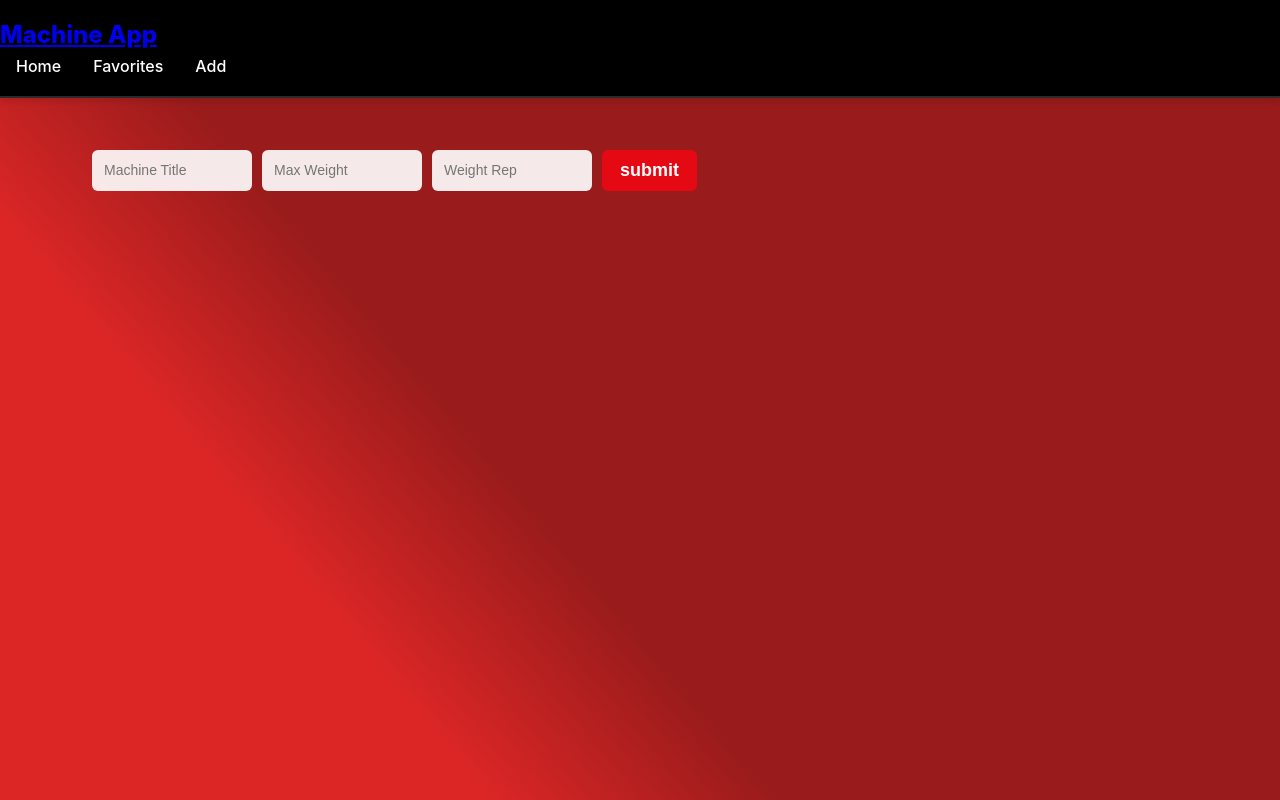
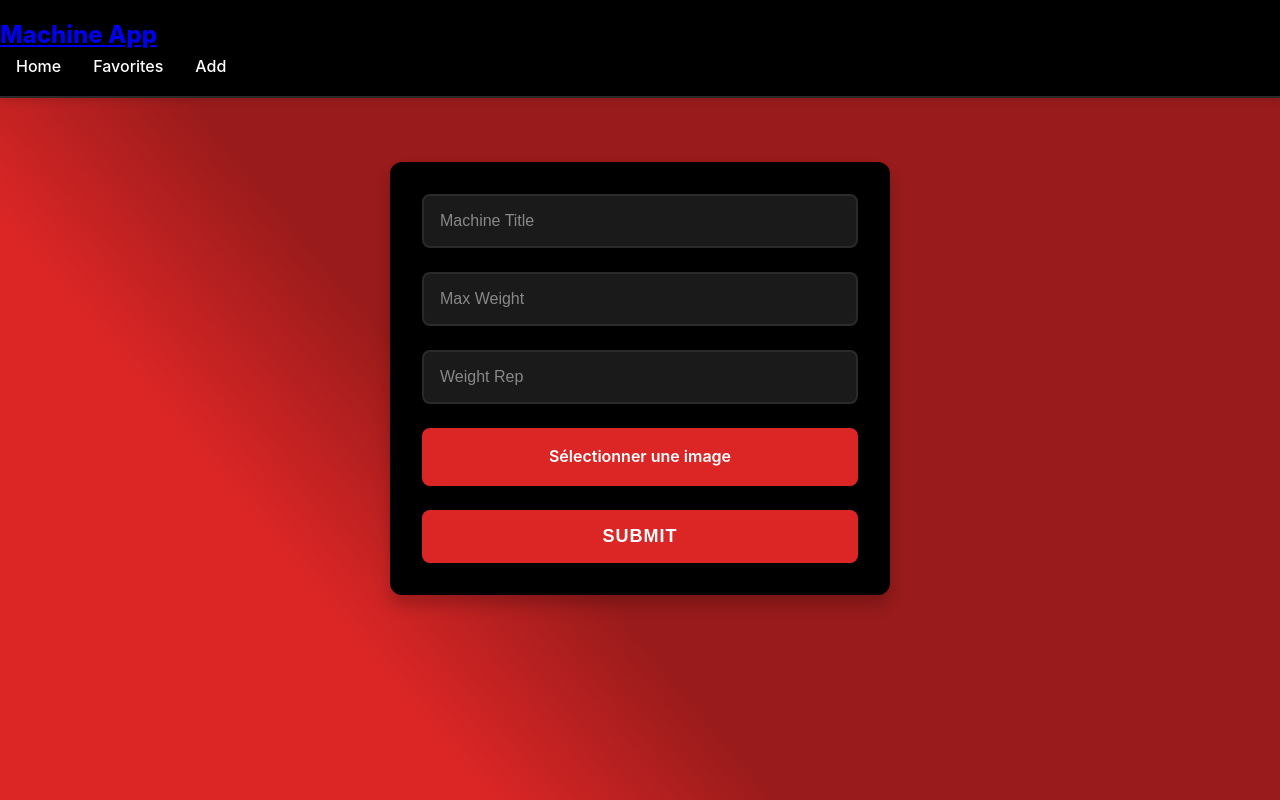
Before and after one commit to Saphire63/muscuApplicationReact, a React (Vite) app in the folder web/: page /add in a window 1280 px wide. Built offline with nearby package versions, Linux system fonts and the light colour scheme.

Commit message:
ajout avec image fonctionnel

```diff
--- a/web/src/components/machineCard.jsx
+++ b/web/src/components/machineCard.jsx
@@ -27,6 +27,7 @@ function MachineCard({machine,onClick}){
                     ❤️
                 </button>
             </div>
+
         </div>
 
     </div>
--- a/web/src/css/addMachine.css
+++ b/web/src/css/addMachine.css
@@ -1,54 +1,134 @@
-/* --- AddMachine.css --- */
+/* addMachine.css */
 
 .AddMachine-form {
+    max-width: 500px;
+    margin: 2rem auto;
+    padding: 2rem;
+    background: var(--black);
+    border-radius: var(--radius-lg);
+    box-shadow: var(--shadow-lg);
     display: flex;
-    flex-wrap: wrap;
-    gap: 10px;
-    padding: 20px;
+    flex-direction: column;
+    gap: 1.5rem;
 }
 
-.AddMachine-form input {
-    background: rgba(255, 255, 255, 0.9);
-    border: none;
-    border-radius: 6px;
-    padding: 8px 12px;
-    font-size: 14px;
-    color: #333;
-    transition: all 0.2s ease;
-    width: 160px;
+.machine-title-input,
+.max-weight-input,
+.mid-weight-input {
+    width: 100%;
+    padding: 1rem;
+    border: 2px solid var(--border-gray);
+    border-radius: var(--radius);
+    background: var(--dark-gray);
+    color: var(--white);
+    font-size: var(--font-base);
+    transition: var(--transition);
+    outline: none;
 }
 
-.AddMachine-form input:focus {
-    outline: none;
-    background: #fff;
-    box-shadow: 0 0 6px rgba(255, 70, 70, 0.7);
-    transform: scale(1.03);
+.machine-title-input:focus,
+.max-weight-input:focus,
+.mid-weight-input:focus {
+    border-color: var(--primary-red);
+    box-shadow: 0 0 0 3px rgba(220, 38, 38, 0.1);
+}
+
+.machine-title-input::placeholder,
+.max-weight-input::placeholder,
+.mid-weight-input::placeholder {
+    color: #888;
+}
+
+.image-upload-container {
+    display: flex;
+    flex-direction: column;
+    gap: 1rem;
+}
+
+.image-upload-label {
+    display: inline-block;
+    padding: 1rem 1.5rem;
+    background: var(--primary-red);
+    color: var(--white);
+    border-radius: var(--radius);
+    cursor: pointer;
+    transition: var(--transition);
+    text-align: center;
+    font-weight: 600;
+    font-size: var(--font-base);
+}
+
+.image-upload-label:hover {
+    background: var(--dark-red);
+    transform: translateY(-2px);
+    box-shadow: var(--shadow-hover);
+}
+
+.image-preview {
+    display: flex;
+    justify-content: center;
+    padding: 1rem;
+    background: var(--dark-gray);
+    border-radius: var(--radius);
+    border: 2px solid var(--border-gray);
+}
+
+.image-preview img {
+    width: 200px;
+    height: auto;
+    border-radius: var(--radius);
+    object-fit: cover;
 }
 
 .submit-btn {
-    background: #e50914;
-    color: #fff;
+    padding: 1rem 1.5rem;
     border: none;
-    border-radius: 6px;
-    padding: 10px 18px;
+    border-radius: var(--radius);
+    background: var(--primary-red);
+    color: var(--white);
     font-weight: 600;
+    font-size: var(--font-lg);
     cursor: pointer;
-    transition: all 0.3s ease;
+    transition: var(--transition);
+    text-transform: uppercase;
+    letter-spacing: 1px;
 }
 
 .submit-btn:hover {
-    background: #ff1f1f;
-    box-shadow: 0 4px 10px rgba(0, 0, 0, 0.3);
+    background: var(--dark-red);
     transform: translateY(-2px);
+    box-shadow: var(--shadow-hover);
 }
 
 .submit-btn:active {
-    transform: scale(0.97);
+    transform: translateY(0);
 }
 
-.AddMachine-form p {
-    width: 100%;
-    margin-top: 10px;
-    font-size: 15px;
-    color: #fff;
+.message {
+    margin-top: 1rem;
+    padding: 1rem;
+    border-radius: var(--radius);
+    text-align: center;
+    font-weight: 500;
+    background: rgba(220, 38, 38, 0.1);
+    border: 2px solid var(--primary-red);
+    color: var(--white);
+    animation: fadeIn 0.3s ease;
 }
+
+/* Responsive */
+@media (max-width: 768px) {
+    .AddMachine-form {
+        margin: 1rem;
+        padding: 1.5rem;
+    }
+
+    .image-preview img {
+        width: 150px;
+    }
+}
+
+/* Animation d'entrée */
+.AddMachine-form {
+    animation: fadeIn 0.5s ease;
+}
--- a/web/src/pages/AddMachine.jsx
+++ b/web/src/pages/AddMachine.jsx
@@ -10,10 +10,53 @@ function AddMachine(){
     const [poidsMax, setPoidsMax] = useState("")
     const [poidsActuel, setPoidsActuel] = useState("")
     const [message, setMessage] = useState("")
+    const [image, setImage] = useState("")
+
+
+        // Gérer l'upload de l'image
+    const handleImageUpload = (event) => {
+        const file = event.target.files[0]
+
+        if (file) {
+            // Vérifier que c'est bien une image
+            if (!file.type.startsWith('image/')) {
+                setMessage("Veuillez sélectionner une image")
+                return
+            }
+
+            // Vérifier la taille (2MB max)
+            if (file.size > 2 * 1024 * 1024) {
+                setMessage("L'image est trop grande (max 2MB)")
+                return
+            }
+
+            const reader = new FileReader()
+
+            reader.onloadend = () => {
+                setImage(reader.result) // Base64 de l'image
+                setMessage("")
+            }
+
+            reader.onerror = () => {
+                setMessage("Erreur lors de la lecture de l'image")
+            }
+
+            reader.readAsDataURL(file)
+        }
+    }
+
+
+
+
     const handleAddMachine = (e) => {
         e.preventDefault()
 
-        const image = "noImage"
+        if(!image){
+            setImage="noImage"
+        }
+        if(title ==""){
+            setMessage("entrez un titre")
+        }
         const alt = title ? `${title} image` : "machine image"
 
         const nM = new Machine(
@@ -25,19 +68,24 @@ function AddMachine(){
         )
         // Utiliser console.log au lieu de print
         //stockage de l'info en localStorage:
+
         try{
             const existingMachine = JSON.parse(localStorage.getItem(title))
             if(existingMachine){
                 setMessage("machine déjà existante")
             }
             else{
-                localStorage.setItem(title, JSON.stringify(nM))
+                localStorage.setItem("Machine_"+title, JSON.stringify(nM))
                 setMessage("machine crée")
             }
         }
         catch(err){
             console.log('Erreur sauvegarde machine', err)
             setMessage("probleme lors de la création de machine")
+            setTitle("")
+            setPoidsMax("")
+            setPoidsActuel("")
+            setImage("")
         }
 
     }
@@ -52,6 +100,7 @@ function AddMachine(){
             className="machine-title-input"
             value={title}
             onChange={(e) => setTitle(e.target.value)}
+            required
             />
             <input
             type="text"
@@ -65,7 +114,33 @@ function AddMachine(){
             className="mid-weight-input input"
             value={poidsActuel}
             onChange={(e) => setPoidsActuel(e.target.value)}/>
+
+
+            <div className="image-upload-container">
+                    <label htmlFor="image-upload" className="image-upload-label">
+                        {image ? "Changer l'image" : "Sélectionner une image"}
+                    </label>
+                    <input
+                        id="image-upload"
+                        type="file"
+                        accept="image/*"
+                        onChange={handleImageUpload}
+                        className="image-upload-input"
+                        style={{ display: 'none' }}
+                    />
+
+                    {image && (
+                        <div className="image-preview">
+                            <img
+                                src={image}
+                                alt="Aperçu"
+                                style={{ width: '200px', marginTop: '10px', borderRadius: '8px' }}
+                            />
+                        </div>
+                    )}
+                </div>
             <button type="submit" className="submit-btn">submit</button>
+
         </form>
         {message && <p>{message}</p>}
     </div>
--- a/web/src/pages/Home.jsx
+++ b/web/src/pages/Home.jsx
@@ -15,12 +15,31 @@ function Home(){
     const [filteredMachines, setFilteredMachines] = useState([]);{/* pour le futur filtrage */}
     const navigate = useNavigate();
 
-    const machines = [
-        new Machine("deadlift", "/images/sdt.jpg", "soulever de terre", 200, 140),
-        new Machine("benchpress", "/images/developpecouche.jpeg", "développé couché", 150, 100),
-        new Machine("squat", "/images/squat.jpg", "Squat", 220, 160),
-        new Machine("incline bench", "/images/developperincline.png", "développé incliné", 120, 80),
-    ]
+    const getMachinesFromStorage = () => {
+        const machines = [];
+
+        for (let i = 0; i < localStorage.length; i++) {
+            const key = localStorage.key(i);
+
+            if (key && key.startsWith("Machine")) {
+                const machineData = JSON.parse(localStorage.getItem(key));
+                // Recréer l'instance si nécessaire
+                const machine = new Machine(
+                    machineData.title,
+                    machineData.image,
+                    machineData.alt,
+                    machineData.poidsMax,
+                    machineData.poidsActuel,
+                );
+                machines.push(machine);
+            }
+        }
+
+        return machines;
+    };
+
+    const machines = getMachinesFromStorage();
+
     const handleSearch = (e) => {
         e.preventDefault() // empeche le rechargement de la page
         if (searchQuery.trim() === "") {
@@ -47,6 +66,7 @@ function Home(){
     const machinesToDisplay = filteredMachines.length > 0
         ? filteredMachines
         : machines;
+
     return(
     <div className="Home">
         <form onSubmit={handleSearch} className="search-form">
@@ -58,6 +78,8 @@ function Home(){
             onChange={(e) => setSearchQuery(e.target.value)}/> {/* si la search bar a changée alors on change la valeur et le notifie  */}
             <button type="submit" className="submit-btn">🔍</button>
         </form>
+
+
         <div className="machine-list">
             {machinesToDisplay.map(machine =>(  // .map parcours toute la liste machines et vas donner l'objet machine qui est égale a machineCard ...
                 <MachineCard
```
